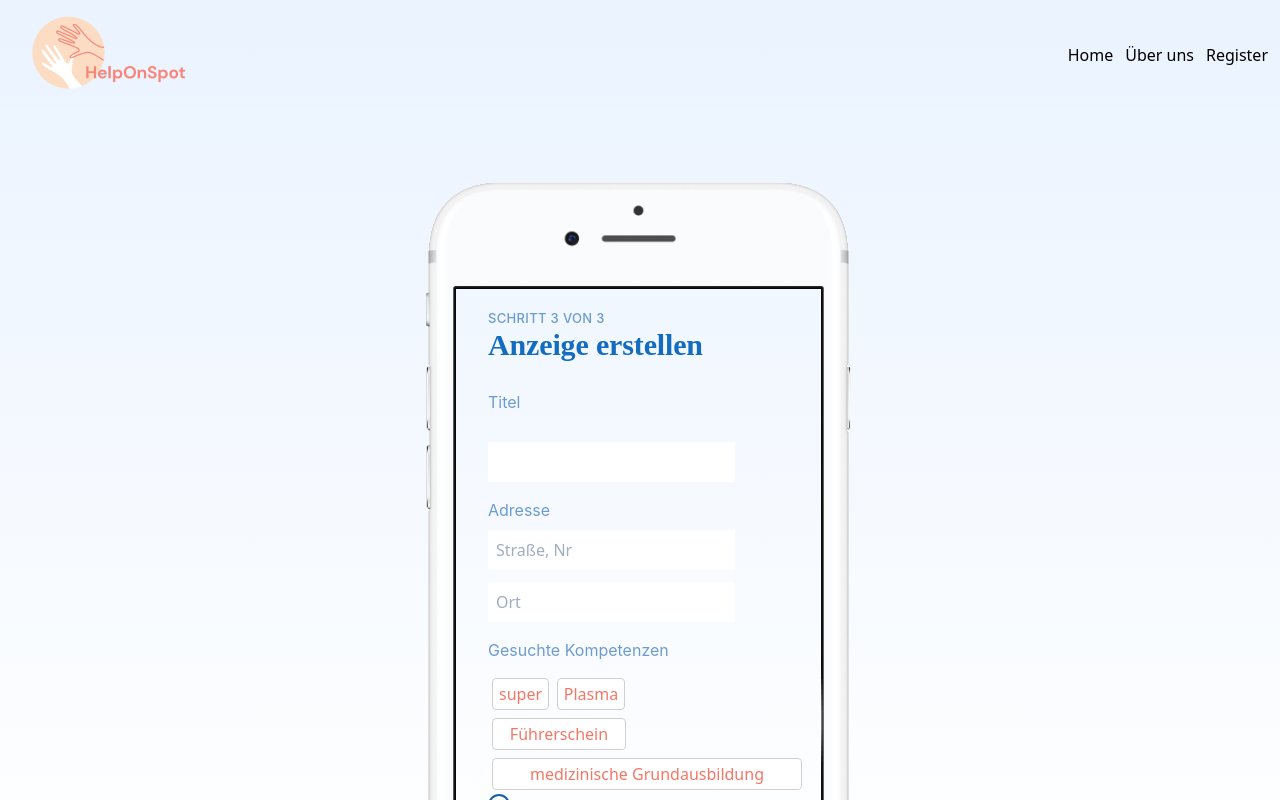
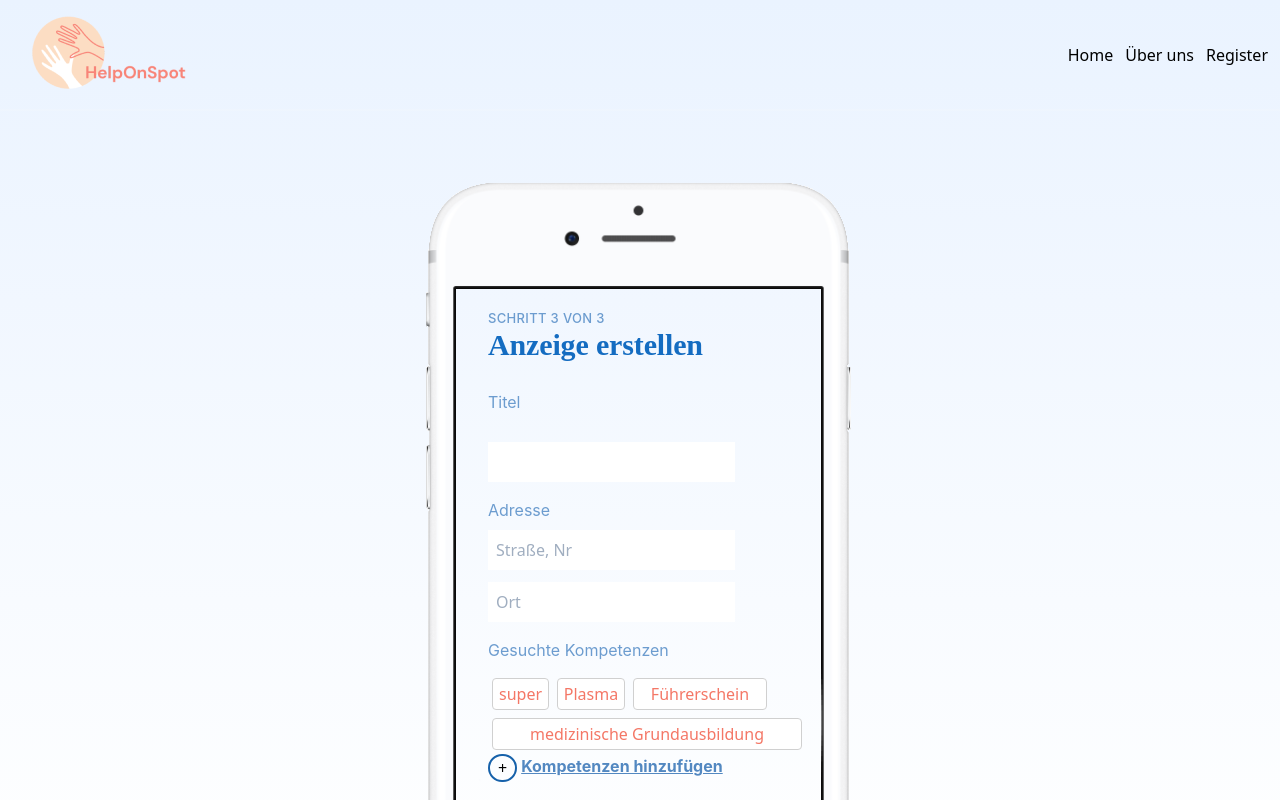
Before and after one commit to Helfer-Portal/helponspot-client, a React (Create React App) app: page /app/organisation/request in a window 1280 px wide. Shown: the top 800 px of the page. Built offline with nearby package versions, Linux system fonts and the light colour scheme; what @tailwindcss/ui would draw is missing.

Commit message:
Plus Button Style

```diff
--- a/src/components/app/competences.tsx
+++ b/src/components/app/competences.tsx
@@ -18,7 +18,7 @@ const options_list = [
   "super",
   "Plasma",
   "Führerschein",
-  "medizinische Grundausbildung"
+  "medizinische Grundausbildung",
 ];
 
 /** competence componente with add function */
@@ -59,22 +59,21 @@ export default function Competences() {
   }
 
   return (
-    <div className="flex flex-col w-1/2">
+    <div className="flex flex-col w-full">
       <div>
-        {options.map(entry => (
+        {options.map((entry) => (
           <CheckboxButton text={entry} />
         ))}
       </div>
-      <div className="flex flex-row ">
+      <div className="flex flex-row w-full ">
         <div
           onClick={openModal}
-          className="w-8 rounded-full border-2 text-center align-center border-figmaMenu"
+          className="px-2 rounded-full border-2 text-center align-center border-figmaMenu"
         >
-          {" "}
-          +{" "}
+          +
         </div>
         <div
-          className="underline font-inter text-figmaSubHead font-bold"
+          className="underline font-inter text-figmaSubHead font-bold ml-1"
           onClick={openModal}
         >
           Kompetenzen hinzufügen
@@ -86,7 +85,6 @@ export default function Competences() {
         style={customStyles}
       >
         <div className="p-4 flex flex-col">
-
           <div className="font-dm-sans font-bold">Neue Kompetenz eingeben</div>
           <div className="p-4 flex flex-col">
             <form className="gradient" onSubmit={handleSubmit}>
@@ -101,7 +99,9 @@ export default function Competences() {
                 />
               </label>
               <br />
-              <button className="unlimited" onClick={closeModal}>Abbrechen</button>
+              <button className="unlimited" onClick={closeModal}>
+                Abbrechen
+              </button>
               <input className="unlimited" type="submit" value="Hinzufügen" />
             </form>
           </div>
```
